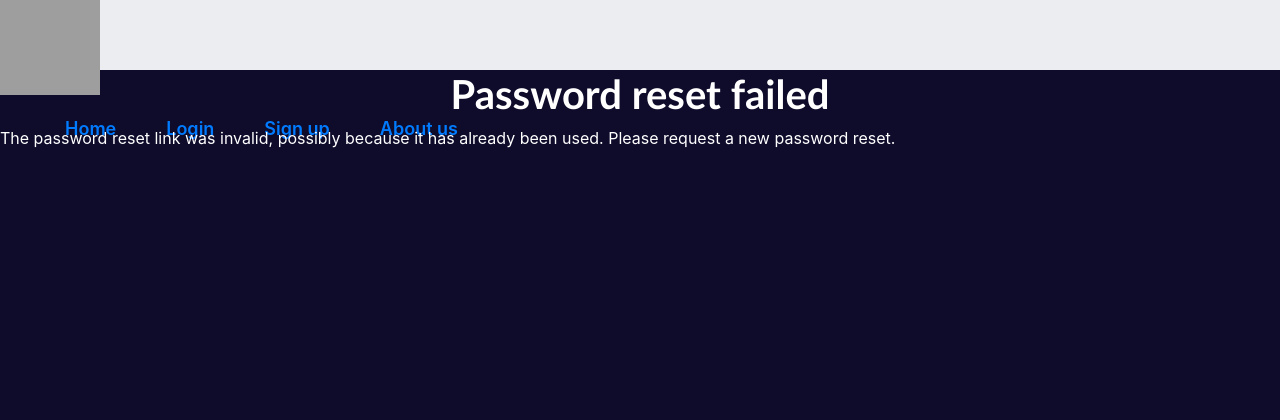
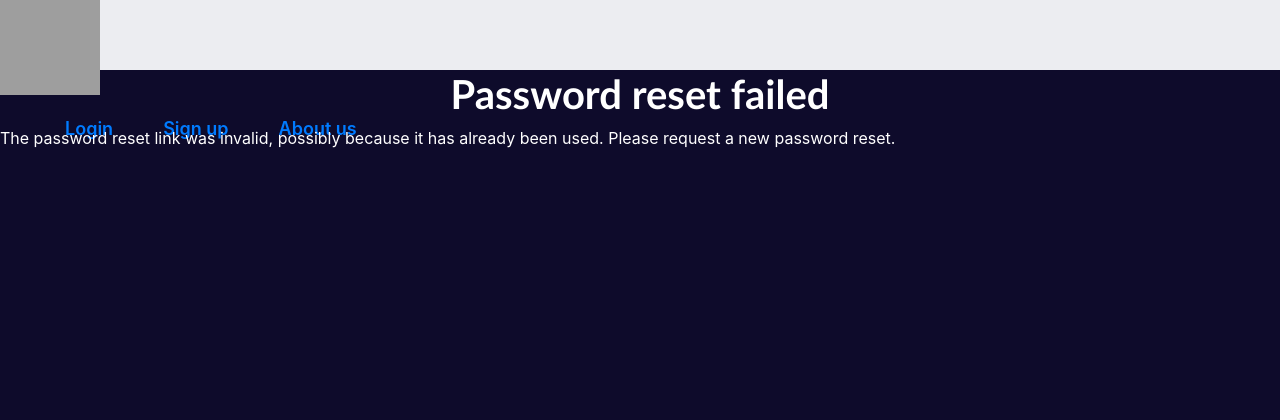
Before and after one commit to brookepaxman/wsm-app, a Django app: page /accounts/reset/1/1/ in a window 1280 px wide. Shown: the top 420 px of the page. Run offline with Django 3.2, Linux system fonts and the light colour scheme; some libraries are stand-ins or nearby versions; grey boxes are pictures that could not be loaded.

Commit message:
removed home link in navigation

```diff
--- a/mysite/templates/template.html
+++ b/mysite/templates/template.html
@@ -24,11 +24,6 @@
       <div class="nav-container">
         <a href="/"><img height="95px" width="100px" src="{% static '/admin/img/WSM-01.png' %}" alt=""></a>
         <ul class="flex">
-          <li>
-            <a class="nav-link-txt" href="/">
-              Home
-            </a>
-          </li>
           <li>
             <a class="nav-link-txt" href="{% url 'login' %}">
               Login
```
Also changed, not shown: 2 other files.
